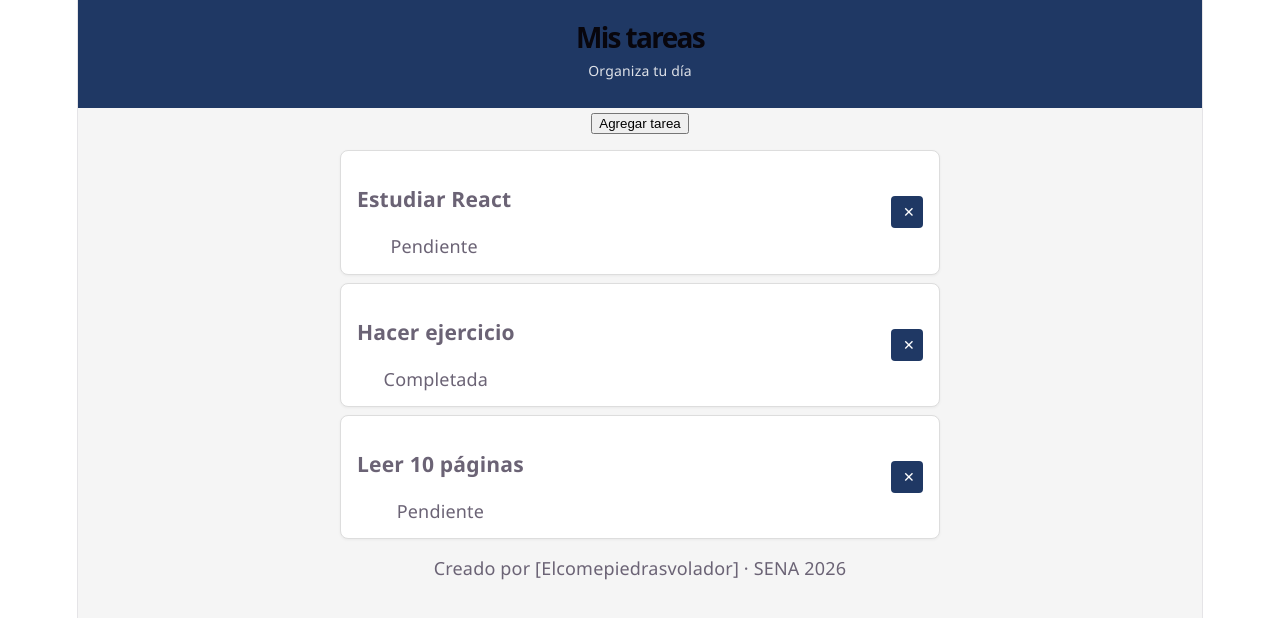
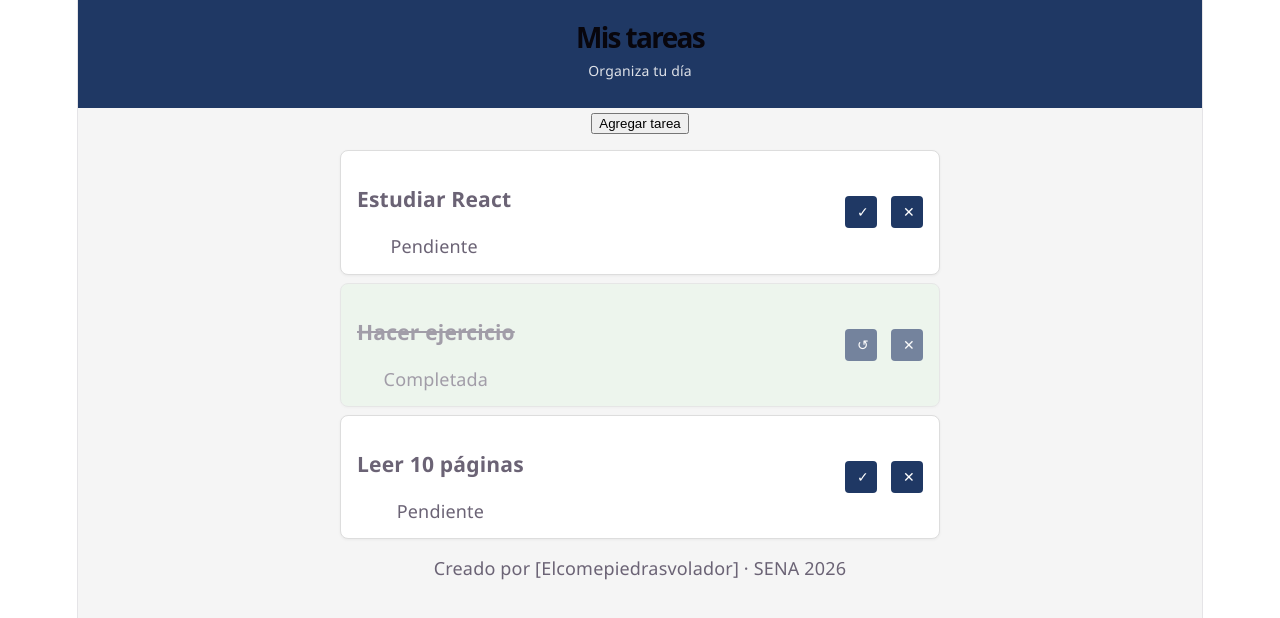
Before and after one commit to miguelxxrlq/etapa-productiva, a React (Vite) app: page / in a window 1280 px wide. Shown: the top 618 px of the page. Built offline with nearby package versions, Linux system fonts and the light colour scheme.

Commit message:
Guardar tareas en localStorage en cada cambio

```diff
--- a/src/App.jsx
+++ b/src/App.jsx
@@ -5,15 +5,29 @@ import Lista from './componentes/Lista'
 import PiePagina from './componentes/PiePagina'
 import './App.css'
 
+// 👉 Cargar datos iniciales desde localStorage
+const tareasGuardadas = JSON.parse(localStorage.getItem('tareas')) || []
+
 function App() {
   const [mostrarFormulario, setMostrarFormulario] = useState(false)
 
-  const [tareas, setTareas] = useState([
-    { id: 1, texto: "Estudiar React", completada: false },
-    { id: 2, texto: "Hacer ejercicio", completada: true },
-    { id: 3, texto: "Leer 10 páginas", completada: false }
-  ])
+  const [tareas, setTareas] = useState(
+    tareasGuardadas.length > 0
+      ? tareasGuardadas
+      : [
+          { id: 1, texto: "Estudiar React", completada: false },
+          { id: 2, texto: "Hacer ejercicio", completada: true },
+          { id: 3, texto: "Leer 10 páginas", completada: false }
+        ]
+  )
 
+  // 💾 función auxiliar
+  const guardarTareas = (nuevasTareas) => {
+    setTareas(nuevasTareas)
+    localStorage.setItem('tareas', JSON.stringify(nuevasTareas))
+  }
+
+  // ➕ CREATE
   const agregarTarea = (textoNuevo) => {
     const tareaNueva = {
       id: Date.now(),
@@ -21,13 +35,23 @@ function App() {
       completada: false
     }
 
-    setTareas([...tareas, tareaNueva])
+    guardarTareas([...tareas, tareaNueva])
   }
 
+  // ❌ DELETE
   const eliminarTarea = (idAEliminar) => {
-    setTareas(
-      tareas.filter(
-        tarea => tarea.id !== idAEliminar
+    guardarTareas(
+      tareas.filter(tarea => tarea.id !== idAEliminar)
+    )
+  }
+
+  // 🔁 UPDATE
+  const alternarCompletada = (idAAlternar) => {
+    guardarTareas(
+      tareas.map(tarea =>
+        tarea.id === idAAlternar
+          ? { ...tarea, completada: !tarea.completada }
+          : tarea
       )
     )
   }
@@ -57,6 +81,7 @@ function App() {
       <Lista
         tareas={tareas}
         alEliminar={eliminarTarea}
+        alAlternar={alternarCompletada}
       />
 
       <PiePagina />
--- a/src/componentes/Item.css
+++ b/src/componentes/Item.css
@@ -64,3 +64,31 @@
 .boton-eliminar:hover {
   background-color: #a93226;
 }
+/* Item.css — agregar al final */
+
+/* Aplicado cuando la tarea está completada */
+.item--completada {
+  opacity: 0.6;
+  background-color: #e8f5e9;
+}
+
+.item--completada .item__texto {
+  text-decoration: line-through;
+}
+
+.boton-completar {
+  background-color: #27ae60;
+  color: white;
+  border: none;
+  width: 32px;
+  height: 32px;
+  border-radius: 50%;
+  cursor: pointer;
+  font-size: 14px;
+  font-weight: bold;
+  margin-right: 6px;
+}
+
+.boton-completar:hover {
+  background-color: #1e8449;
+}
--- a/src/componentes/Item.jsx
+++ b/src/componentes/Item.jsx
@@ -1,8 +1,8 @@
 import './Item.css'
 
-function Item({ tarea, alEliminar }) {
+function Item({ tarea, alEliminar, alAlternar }) {
   return (
-    <article className="item">
+    <article className={`item ${tarea.completada ? 'item--completada' : ''}`}>
       <div className="item__contenido">
         <h3 className="item__texto">
           {tarea.texto}
@@ -14,12 +14,23 @@ function Item({ tarea, alEliminar }) {
       </div>
 
       <div className="item__acciones">
+
+        {/* Botón completar */}
+        <button
+          className="boton-completar"
+          onClick={() => alAlternar(tarea.id)}
+        >
+          {tarea.completada ? '↺' : '✓'}
+        </button>
+
+        {/* Botón eliminar */}
         <button
           className="boton-eliminar"
           onClick={() => alEliminar(tarea.id)}
         >
           ✕
         </button>
+
       </div>
     </article>
   )
--- a/src/componentes/Lista.css
+++ b/src/componentes/Lista.css
@@ -5,3 +5,11 @@
     margin: 16px auto;
     max-width: 600px;
 }
+/* Lista.css — agregar al final */
+
+.lista__vacia {
+  text-align: center;
+  color: #888;
+  padding: 40px 20px;
+  font-style: italic;
+}
--- a/src/componentes/Lista.jsx
+++ b/src/componentes/Lista.jsx
@@ -1,7 +1,15 @@
 import Item from './Item'
 import './Lista.css'
 
-function Lista({ tareas, alEliminar }) {
+function Lista({ tareas, alEliminar, alAlternar }) {
+  if (tareas.length === 0) {
+    return (
+      <p className="lista__vacia">
+        No hay tareas. Agrega la primera arriba.
+      </p>
+    )
+  }
+
   return (
     <ul className="lista">
       {tareas.map(tarea => (
@@ -9,6 +17,7 @@ function Lista({ tareas, alEliminar }) {
           key={tarea.id}
           tarea={tarea}
           alEliminar={alEliminar}
+          alAlternar={alAlternar}
         />
       ))}
     </ul>
```
